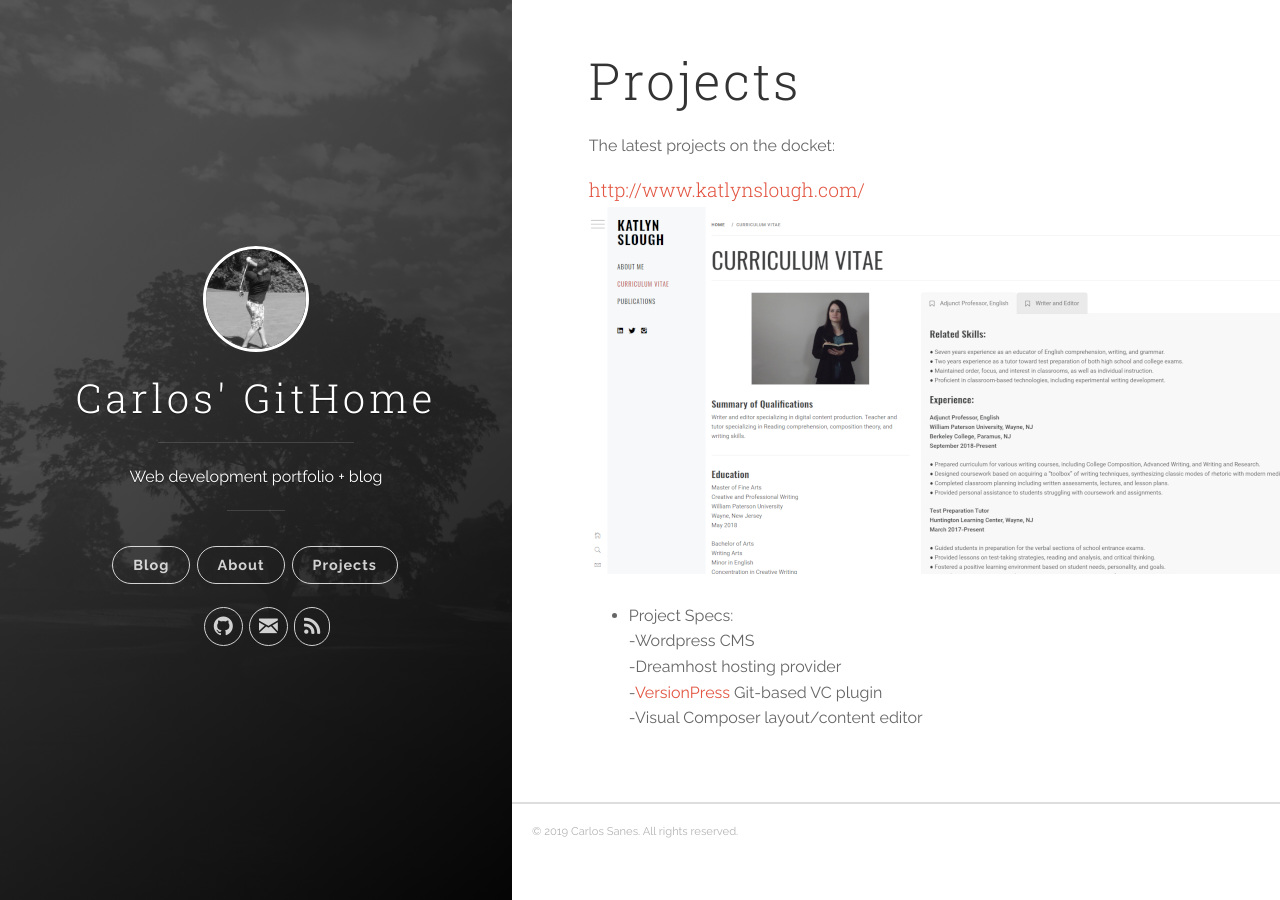
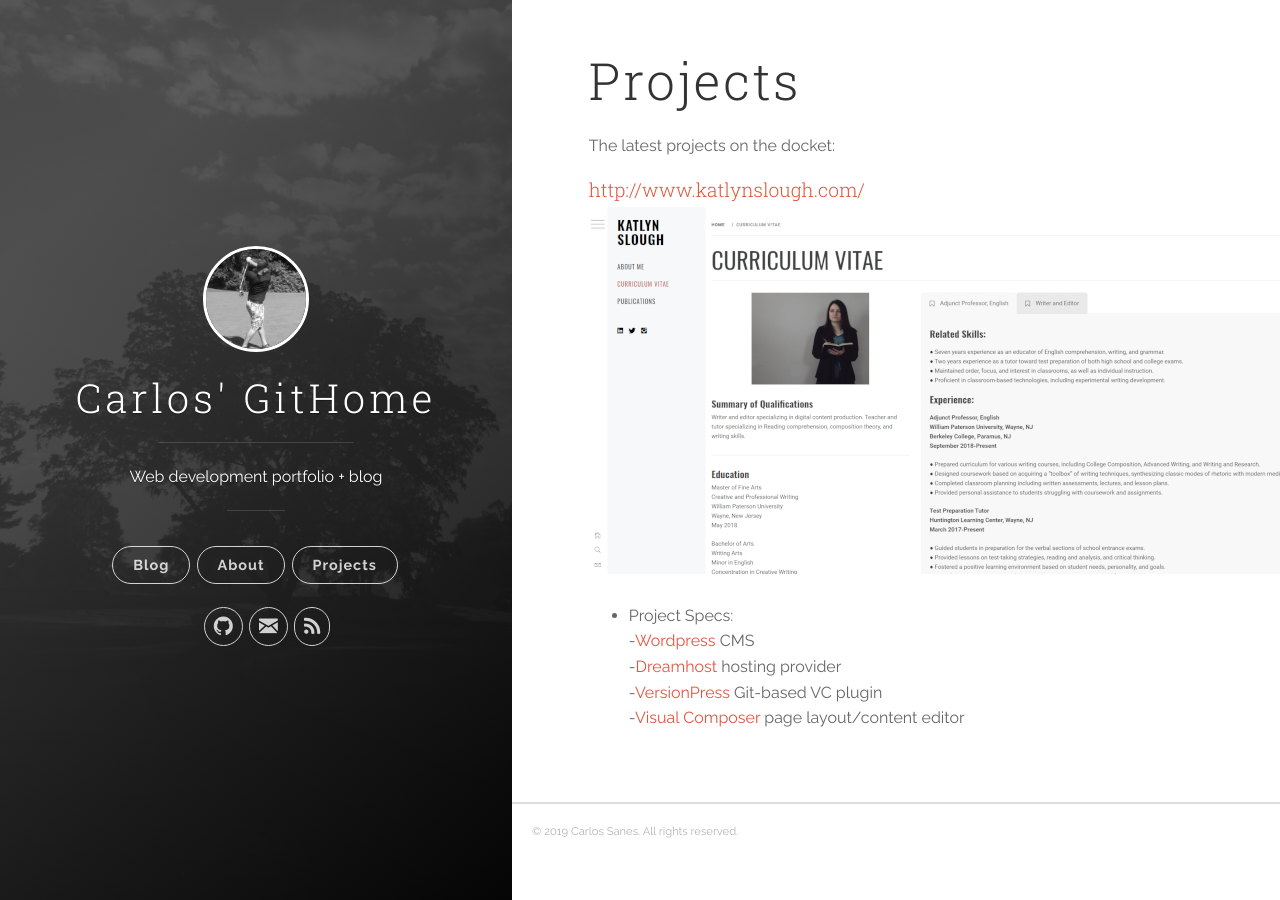
Before and after one commit to csanes/csanes.github.io, a Jekyll site: the page built from projects.md, in a window 1280 px wide. Built offline with Jekyll 4.4.1, drawn with Linux system fonts in a browser that asks for light colours; some of the changed lines change nothing that is shown.

Commit message:
links finished

```diff
--- a/projects.md
+++ b/projects.md
@@ -12,9 +12,12 @@ The latest projects on the docket:
 ![Katlynslough.com]({{ site.baseurl }}/images/kat-slough-site.jpg "Katlynslough.com")
 
 * Project Specs:
--Wordpress CMS
--Dreamhost hosting provider
+-[Wordpress][wordpress-cms] CMS
+-[Dreamhost][dream-host] hosting provider
 -[VersionPress][version-press] Git-based VC plugin
--Visual Composer layout/content editor
+-[Visual Composer][visual-composer] page layout/content editor
 
 [version-press]: https://versionpress.com/open-source/
+[dream-host]: https://www.dreamhost.com/
+[wordpress-cms]: https://wordpress.org/
+[visual-composer]: https://visualcomposer.com/
```
